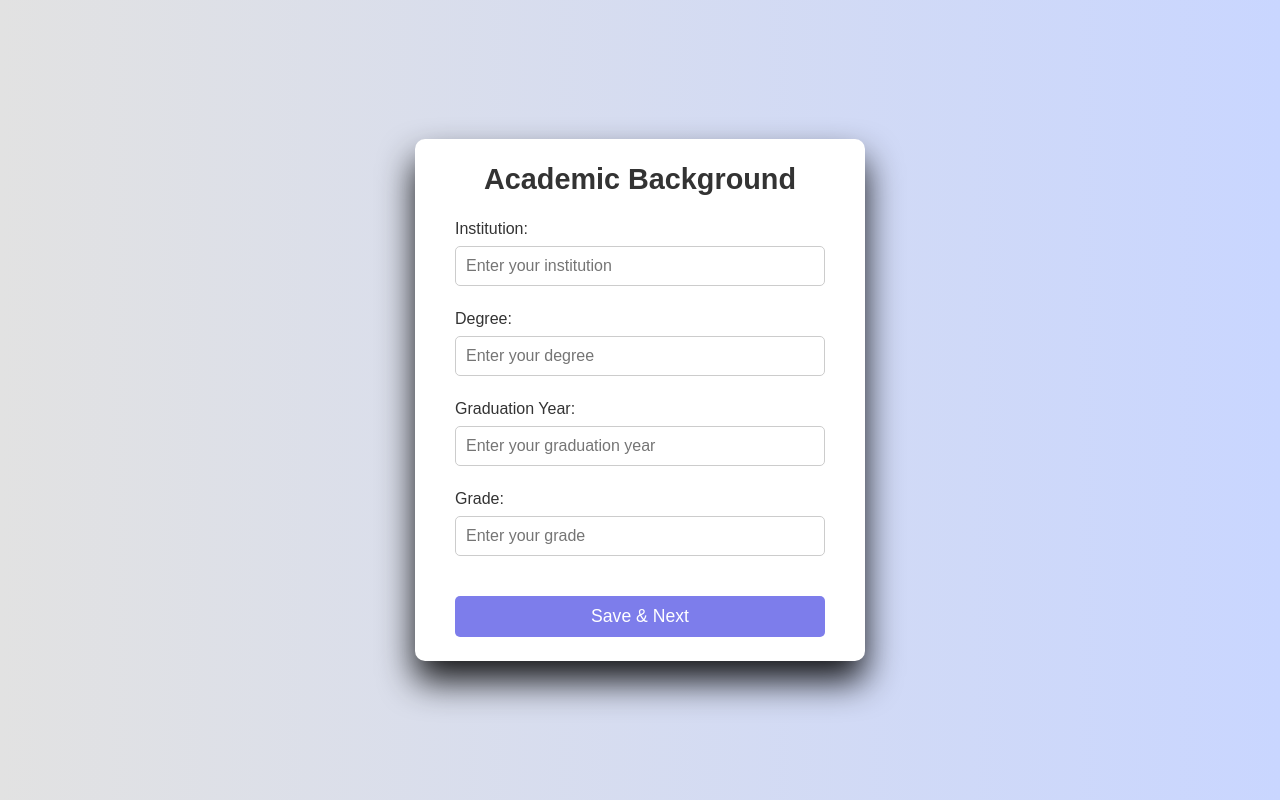
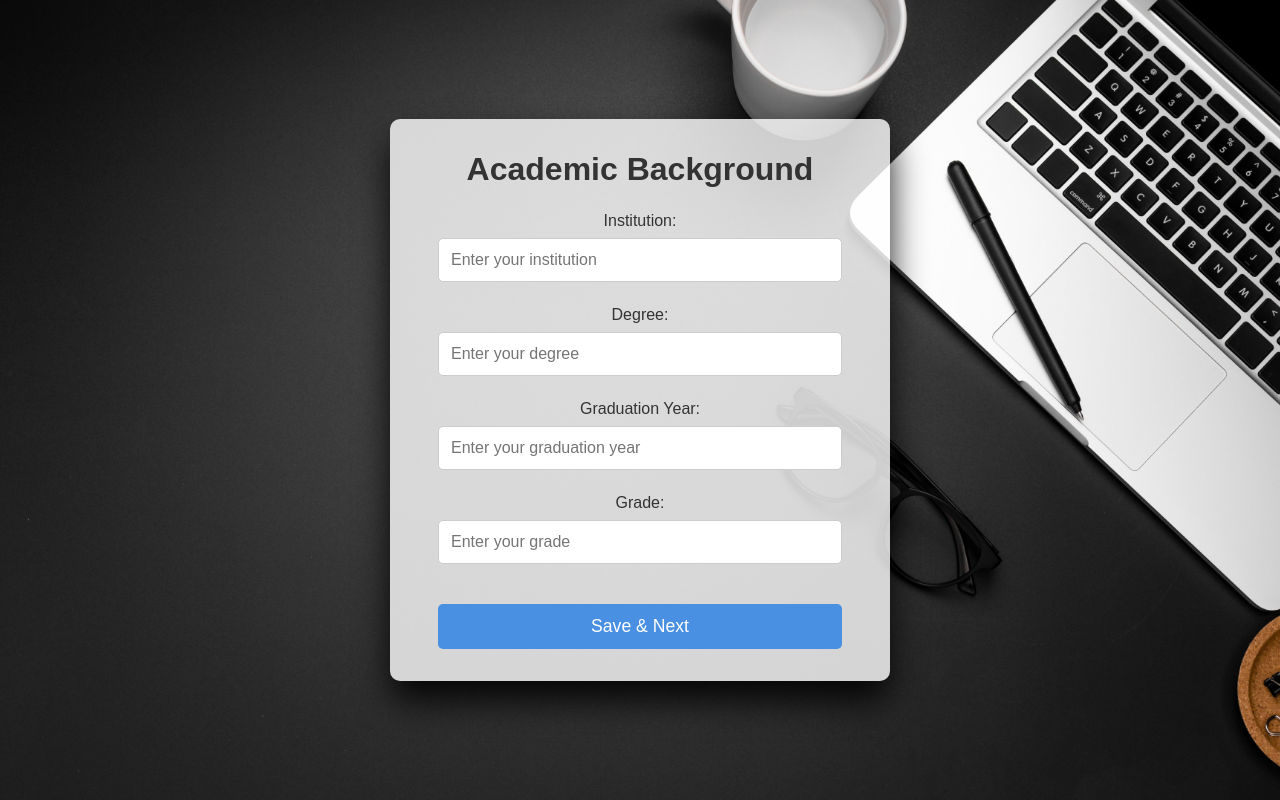
Before and after one commit to ANKONNANDI095/Portfoilo_generator, a PHP site: page /academic_background.php in a window 1280 px wide. Run offline with PHP 8.4, Linux system fonts and the light colour scheme; the visitor is signed in with stand-in values (Sample User, id 1).

Commit message:
Update academic_background.php

```diff
--- a/academic_background.php
+++ b/academic_background.php
@@ -59,27 +59,26 @@ if ($_SERVER['REQUEST_METHOD'] === 'POST') {
         }
 
         body {
-            background-color: #c9d6ff;
-            background: linear-gradient(to right, #e2e2e2, #c9d6ff);
+            background: url('images/flat-lay-workstation-with-copy-space-laptop.jpg') no-repeat center center/cover; /* Background Image */
+            background-size: cover;
             display: flex;
             justify-content: center;
             align-items: center;
             height: 100vh;
         }
 
-        /* Academic Background Container */
         .container {
-            background: #fff;
-            width: 450px;
-            padding: 1.5rem;
+            background: rgba(255, 255, 255, 0.8); /* Semi-transparent background */
+            width: 500px;
+            padding: 2rem;
             border-radius: 10px;
             box-shadow: 0 20px 35px rgba(0, 0, 0, 0.9);
+            text-align: center;
         }
 
         .container h1 {
-            font-size: 1.8rem;
+            font-size: 2rem;
             font-weight: bold;
-            text-align: center;
             margin-bottom: 1.5rem;
             color: #333;
         }
@@ -104,10 +103,11 @@ if ($_SERVER['REQUEST_METHOD'] === 'POST') {
         .input-group select,
         .input-group textarea {
             width: 100%;
-            padding: 10px;
+            padding: 12px;
+            font-size: 1rem;
             border: 1px solid #ccc;
             border-radius: 5px;
-            font-size: 1rem;
+            transition: border-color 0.3s ease, background-color 0.3s ease;
         }
 
         .input-group input:focus,
@@ -121,12 +121,12 @@ if ($_SERVER['REQUEST_METHOD'] === 'POST') {
         /* Save & Next Button */
         .btn {
             font-size: 1.1rem;
-            padding: 10px 20px;
+            padding: 12px 20px;
             border-radius: 5px;
             outline: none;
             border: none;
             width: 100%;
-            background: rgb(125, 125, 235);
+            background: #4a90e2;
             color: white;
             cursor: pointer;
             transition: background-color 0.3s;
@@ -136,6 +136,7 @@ if ($_SERVER['REQUEST_METHOD'] === 'POST') {
         .btn:hover {
             background: #07001f;
         }
+
     </style>
 </head>
 <body>
```
